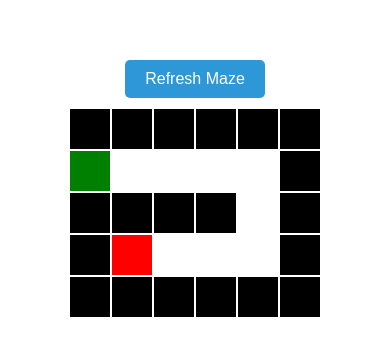
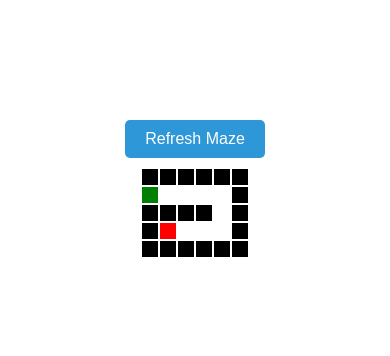
Before and after one commit to sujit-libi/pathfinder-algorithm-visualizer, a React (Vite) app: page / in a window 390 px wide. Shown: the part 246-602 px from the top of the page. Built offline with nearby package versions, Linux system fonts and the light colour scheme.

Commit message:
Implement CodeRabbit Suggested Fix

```diff
--- a/src/App.css
+++ b/src/App.css
@@ -30,8 +30,8 @@
 }
 
 .cell {
-  width: 40px;
-  height: 40px;
+  width: clamp(16px, 4vw, 40px);
+  height: clamp(16px, 4vw, 40px);
   border: 1px solid white;
 }
 
--- a/src/components/MazeGrid.jsx
+++ b/src/components/MazeGrid.jsx
@@ -55,7 +55,9 @@ function MazeGrid() {
     carvePath(1, 1);
 
     matrix[1][0] = 'start';
-    matrix[height - 2][width - 1] = 'end';
+    const endX = (width - 1) % 2 === 0 ? width - 2 : width - 1;
+    const endY = (height - 2) % 2 === 0 ? height - 3 : height - 2;
+    matrix[endY][endX] = 'end';
 
     setMaze(matrix);
     // return matrix;
```
